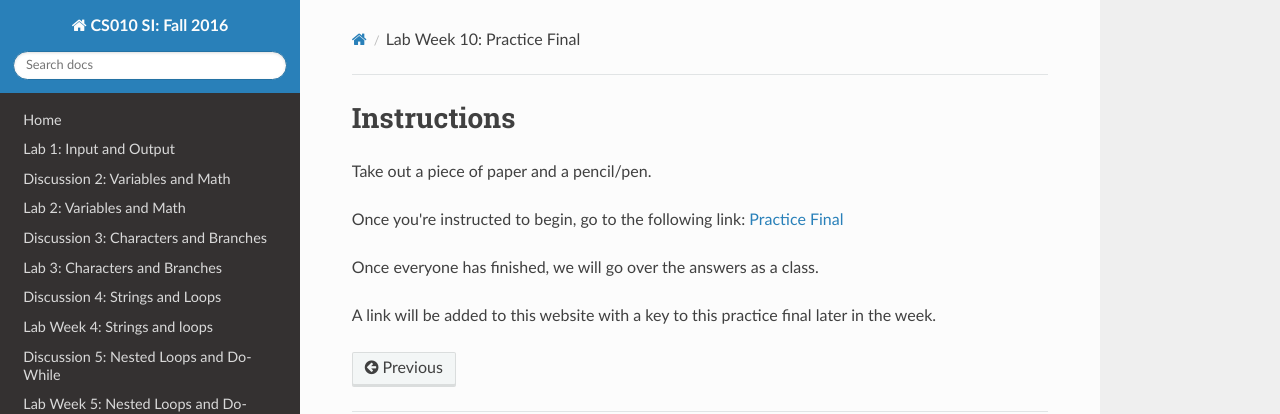
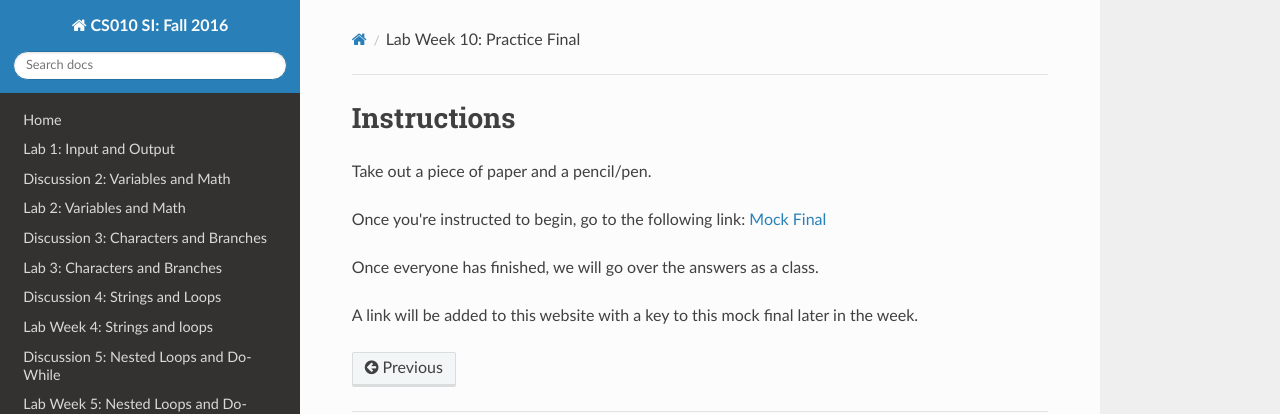
Before and after one commit to cs-si-ucr/cs10, an MkDocs documentation site: the page built from docs/lab10.md, in a window 1280 px wide. Shown: the top 414 px of the page. Built offline with MkDocs 1.6.1, drawn with Linux system fonts in a browser that asks for light colours; nearby versions of some CDN libraries; old or Windows-style settings are respelled for this version of MkDocs.

Commit message:
Practice Final -> Mock Final

```diff
--- a/docs/lab10.md
+++ b/docs/lab10.md
@@ -3,8 +3,8 @@
 Take out a piece of paper and a pencil/pen.
 
 Once you're instructed to begin, go to the following link:
-[Practice Final](https://docs.google.com/document/d/1btoS3CokpMmFq68v_CnIqUx7BpF4irOvdC5xx1fimCs/edit?usp=sharing)
+[Mock Final](https://docs.google.com/document/d/1btoS3CokpMmFq68v_CnIqUx7BpF4irOvdC5xx1fimCs/edit?usp=sharing)
 
 Once everyone has finished, we will go over the answers as a class.
 
-A link will be added to this website with a key to this practice final later in the week.
+A link will be added to this website with a key to this mock final later in the week.
```
